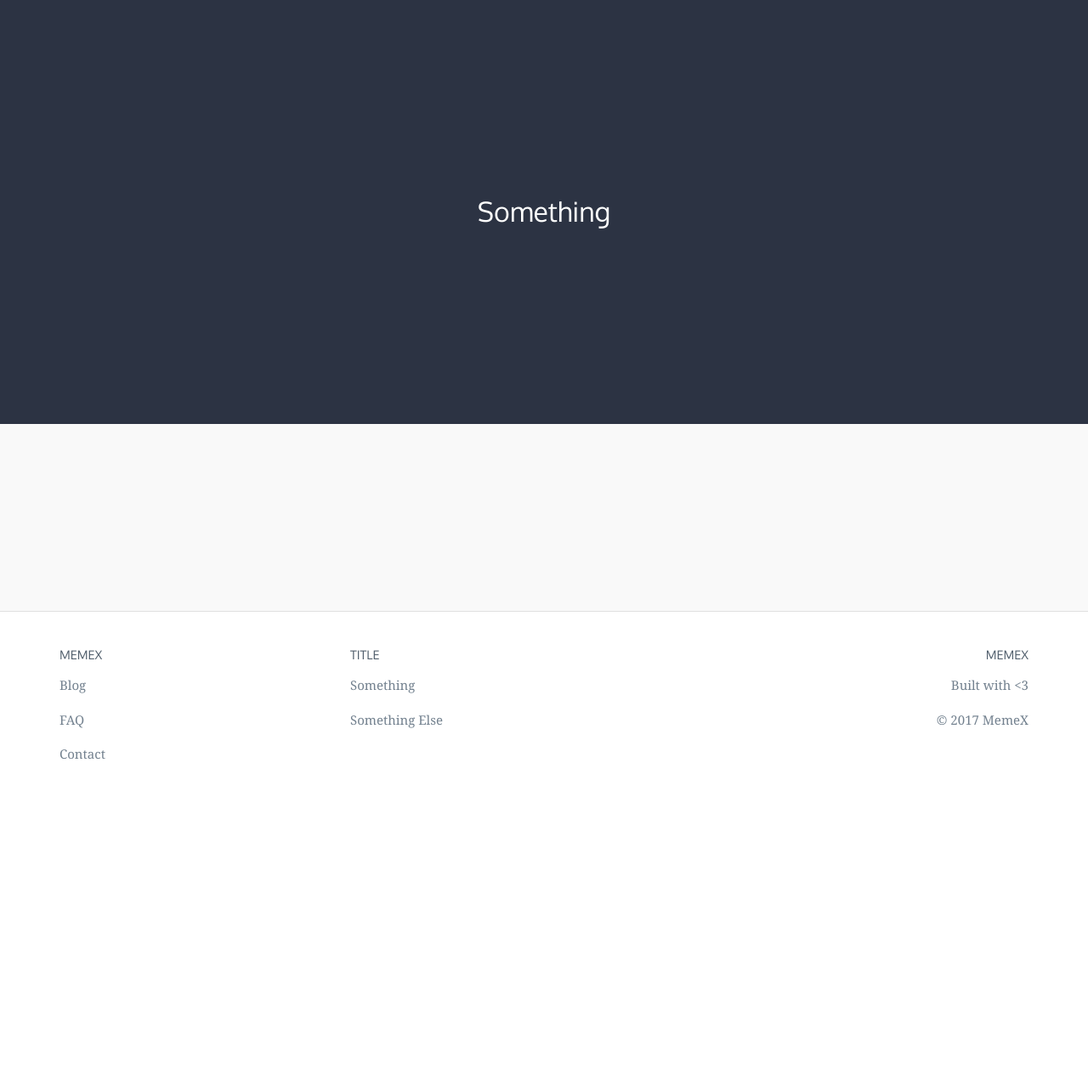
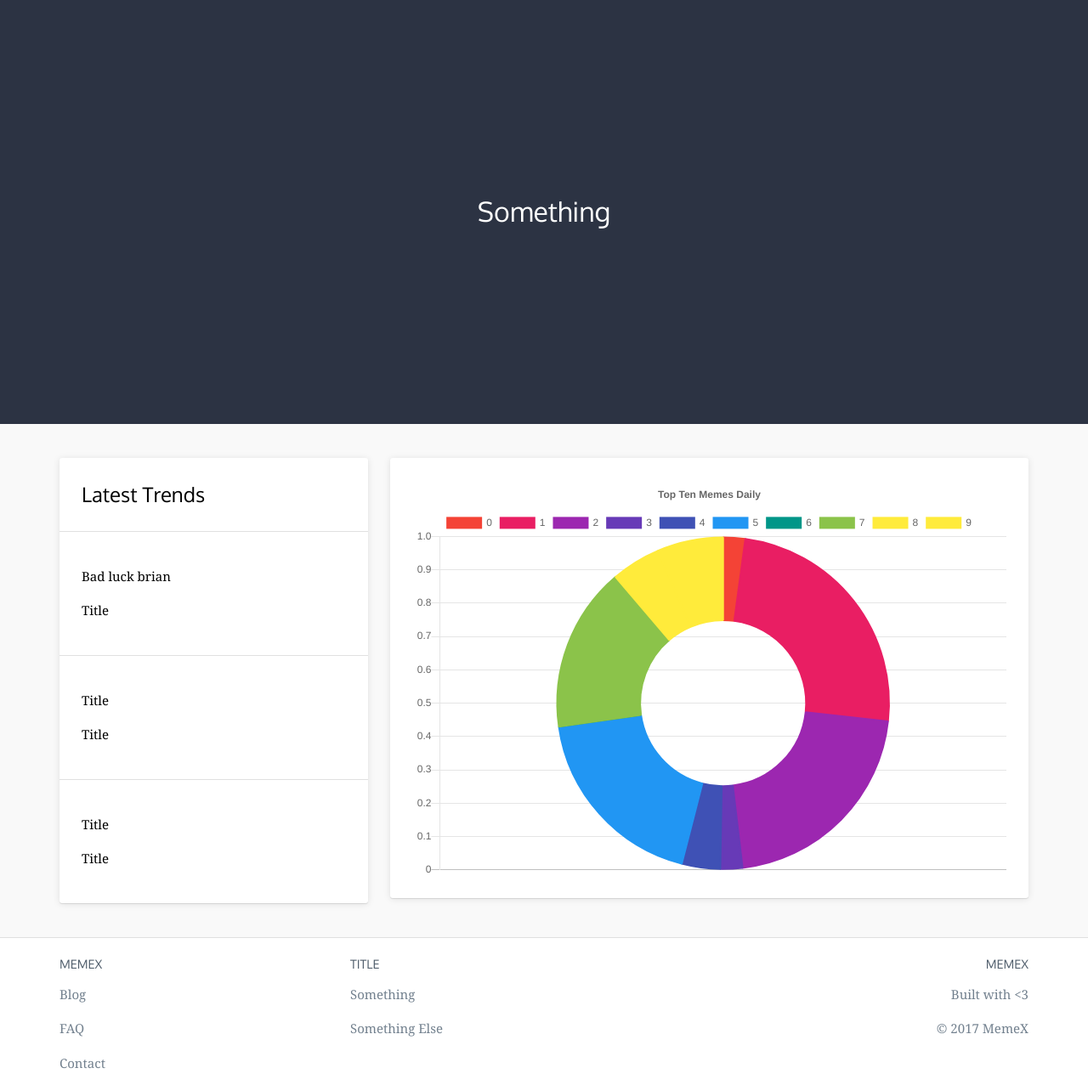
Before and after one commit to SDupZ/memex, a Django app: page / in a window 1280 px wide. Shown: the part 102-1379 px from the top of the page at 85% size. Before the commit the page ends 996 px from the top, so only its background shows below. Run offline with Django 3.2, Linux system fonts and the light colour scheme; some libraries are stand-ins or nearby versions.

Commit message:
Started adding in trends card

```diff
--- a/package.json
+++ b/package.json
@@ -5,6 +5,6 @@
   "author": "Meme Bros",
   "license": "ISC",
   "dependencies": {
-    "chart.js": "^2.4.0"
+    "node-sass": "^4.3.0"
   }
 }
--- a/static/css/main.css
+++ b/static/css/main.css
@@ -2323,7 +2323,8 @@
   transition-duration: 0.3s;
   transition-timing-function: cubic-bezier(0.55, 0.055, 0.675, 0.19); }
   .hamburger--spin .hamburger-inner::before {
-    transition: top 0.1s 0.34s ease-in, opacity 0.1s ease-in; }
+    transition: top 0.1s 0.34s ease-in,
+ opacity 0.1s ease-in; }
   .hamburger--spin .hamburger-inner::after {
     transition: bottom 0.1s 0.34s ease-in, transform 0.3s cubic-bezier(0.55, 0.055, 0.675, 0.19); }
 
@@ -2336,7 +2337,8 @@
     background-color: #fff;
     top: 0;
     opacity: 0;
-    transition: top 0.1s ease-out, opacity 0.1s 0.14s ease-out; }
+    transition: top 0.1s ease-out,
+ opacity 0.1s 0.14s ease-out; }
   .hamburger--spin.is-active .hamburger-inner::after {
     background-color: #fff;
     bottom: 0;
@@ -2350,7 +2352,8 @@
   transition-duration: 0.3s;
   transition-timing-function: cubic-bezier(0.55, 0.055, 0.675, 0.19); }
   .hamburger--spin-r .hamburger-inner::before {
-    transition: top 0.1s 0.34s ease-in, opacity 0.1s ease-in; }
+    transition: top 0.1s 0.34s ease-in,
+ opacity 0.1s ease-in; }
   .hamburger--spin-r .hamburger-inner::after {
     transition: bottom 0.1s 0.34s ease-in, transform 0.3s cubic-bezier(0.55, 0.055, 0.675, 0.19); }
 
@@ -2361,7 +2364,8 @@
   .hamburger--spin-r.is-active .hamburger-inner::before {
     top: 0;
     opacity: 0;
-    transition: top 0.1s ease-out, opacity 0.1s 0.14s ease-out; }
+    transition: top 0.1s ease-out,
+ opacity 0.1s 0.14s ease-out; }
   .hamburger--spin-r.is-active .hamburger-inner::after {
     bottom: 0;
     transform: rotate(-90deg);
@@ -2374,7 +2378,8 @@
   transition-duration: 0.1s;
   transition-timing-function: cubic-bezier(0.55, 0.055, 0.675, 0.19); }
   .hamburger--squeeze .hamburger-inner::before {
-    transition: top 0.1s 0.14s ease, opacity 0.1s ease; }
+    transition: top 0.1s 0.14s ease,
+ opacity 0.1s ease; }
   .hamburger--squeeze .hamburger-inner::after {
     transition: bottom 0.1s 0.14s ease, transform 0.1s cubic-bezier(0.55, 0.055, 0.675, 0.19); }
 
@@ -2385,7 +2390,8 @@
   .hamburger--squeeze.is-active .hamburger-inner::before {
     top: 0;
     opacity: 0;
-    transition: top 0.1s ease, opacity 0.1s 0.14s ease; }
+    transition: top 0.1s ease,
+ opacity 0.1s 0.14s ease; }
   .hamburger--squeeze.is-active .hamburger-inner::after {
     bottom: 0;
     transform: rotate(-90deg);
@@ -2512,6 +2518,13 @@ body {
     height: 208px;
     margin: 0 auto; }
 
+.base-card {
+  overflow: auto;
+  background: white;
+  box-shadow: 0 1px 1px rgba(0, 0, 0, 0.1), 0 1px 8px rgba(0, 0, 0, 0.1);
+  border-radius: 3px;
+  margin: 40px auto; }
+
 .divider-vertical {
   height: 18px;
   margin: 15px 5px 0 5px;
@@ -2525,8 +2538,7 @@ body {
   box-sizing: content-box;
   display: block;
   height: 0;
-  margin: 0;
-  padding: 20px; }
+  margin: 0; }
 
 .footer {
   text-align: center;
@@ -2534,6 +2546,7 @@ body {
   color: #72808E; }
 
 .footer__container {
+  margin-top: 20px;
   display: flex; }
 
 .footer__item-group {
@@ -2626,6 +2639,12 @@ body {
   margin: 55px auto; }
   .heading__page--white {
     color: #fff; }
+
+.heading__3 {
+  display: block;
+  font-size: 1.5em;
+  font-weight: 500;
+  color: #000; }
 
 .heading__content {
   display: block;
@@ -2837,6 +2856,9 @@ div.menu li.animate {
   margin-left: -50%;
   transition-delay: 0.2s; }
 
+.metrics-tile__section {
+  padding: 26px; }
+
 p {
   margin: 12px 0 12px 0;
   line-height: 20px;
@@ -2844,11 +2866,6 @@ p {
   font-weight: 400; }
 
 .blog__content {
-  overflow: auto;
-  background: white;
-  border-radius: 3px;
-  margin: 60px auto;
-  box-shadow: 0 1px 1px rgba(0, 0, 0, 0.1), 0 1px 8px rgba(0, 0, 0, 0.1);
   padding-left: 26px;
   padding-right: 26px;
   padding-bottom: 26px; }
--- /dev/null
+++ b/static/js/src/handleHomepageCharts.js
@@ -0,0 +1,57 @@
+var days = [];
+var data = [];
+
+for(var i=0;i<10;i++){
+  days[i] = i;
+  data[i] = getRandomInt(0,50);
+}
+
+var ctx = document.getElementById("myChart");
+var myChart = new Chart(ctx, {
+    type: 'doughnut',
+    data: {
+        labels: days,
+        datasets: [{
+            label: 'Popularity of X',
+            data: data,
+            backgroundColor: [
+              'rgba(244, 67, 54, 1)',
+              'rgba(233, 30, 99, 1)',
+              'rgba(156, 39, 176, 1)',
+              'rgba(103, 58, 183, 1)',
+              'rgba(63, 81, 181, 1)',
+              'rgba(33, 150, 243, 1)',
+              'rgba(0, 150, 136, 1)',
+              'rgba(139, 195, 74, 1)',
+              'rgba(255, 235, 59, 1)',
+              'rgba(255, 235, 59, 1)',
+            ],
+            borderColor: [
+              'rgba(244, 67, 54, 1)',
+              'rgba(233, 30, 99, 1)',
+              'rgba(156, 39, 176, 1)',
+              'rgba(103, 58, 183, 1)',
+              'rgba(63, 81, 181, 1)',
+              'rgba(33, 150, 243, 1)',
+              'rgba(0, 150, 136, 1)',
+              'rgba(139, 195, 74, 1)',
+              'rgba(255, 235, 59, 1)',
+              'rgba(255, 235, 59, 1)',
+            ],
+            borderWidth: 2
+        }]
+    },
+    options: {
+        title: {
+            display: true,
+            text: "Top Ten Memes Daily",
+        },
+        scales: {
+            yAxes: [{
+                ticks: {
+                    beginAtZero:true
+                }
+            }]
+        }
+    }
+});
--- /dev/null
+++ b/static/js/src/helperFunctions.js
@@ -0,0 +1,5 @@
+function getRandomInt(min, max) {
+    min = Math.ceil(min);
+    max = Math.floor(max);
+    return Math.floor(Math.random() * (max - min)) + min;
+}
--- /dev/null
+++ b/static/sass/components/_card.scss
@@ -0,0 +1,12 @@
+.base-card {
+    overflow: auto;
+    background: white;
+    box-shadow: 0 1px 1px rgba(0,0,0,0.1), 0 1px 8px rgba(0,0,0,0.1);
+    border-radius: 3px;
+
+    margin: 40px auto;
+}
+
+.base-card__content {
+
+}
--- a/static/sass/components/_dividers.scss
+++ b/static/sass/components/_dividers.scss
@@ -13,5 +13,4 @@
     display: block;
     height: 0;
     margin: 0;
-    padding: 20px;
 }
--- a/static/sass/components/_footer.scss
+++ b/static/sass/components/_footer.scss
@@ -6,6 +6,7 @@
 }
 
 .footer__container {
+  margin-top: 20px;
     display: flex;
 }
 
--- a/static/sass/components/_headings.scss
+++ b/static/sass/components/_headings.scss
@@ -9,6 +9,13 @@
     &--white {
         color: $white;
     }
+}
+
+.heading__3 {
+    display: block;
+    font-size: 1.5em;
+    font-weight: 500;
+    color: $black;
 }
 
 
--- /dev/null
+++ b/static/sass/components/_metrics-tile.scss
@@ -0,0 +1,3 @@
+.metrics-tile__section {
+    padding: 26px;
+}
--- a/static/sass/main.scss
+++ b/static/sass/main.scss
@@ -17,12 +17,14 @@
 
 // Components
 @import 'components/blog-tile';
+@import 'components/card';
 @import 'components/dividers';
 @import 'components/footer';
 @import 'components/header';
 @import 'components/headings';
 @import 'components/jumbotron';
 @import 'components/menu';
+@import 'components/metrics-tile';
 @import 'components/text';
 
 
--- a/static/sass/pages/_blog.scss
+++ b/static/sass/pages/_blog.scss
@@ -1,9 +1,4 @@
 .blog__content {
-    overflow: auto;
-    background: white;
-    border-radius: 3px;
-    margin: 60px auto;
-    box-shadow: 0 1px 1px rgba(0,0,0,0.1), 0 1px 8px rgba(0,0,0,0.1);
     padding-left: 26px;
     padding-right: 26px;
     padding-bottom: 26px;
--- a/templates/base.html
+++ b/templates/base.html
@@ -35,6 +35,7 @@
         <script type="text/javascript" src="/static/js/vendors/jquery-3.1.1.min.js"></script>
 
         <!-- Source -->
+        <script type="text/javascript" src="/static/js/src/helperFunctions.js"></script>
         <script type="text/javascript" src="/static/js/src/handleMenu.js"></script>
 
         {% block scripts %}{% endblock %}
--- a/templates/blog.html
+++ b/templates/blog.html
@@ -9,7 +9,7 @@
 {% block main-content %}
     <div class="page page--blog">
         <div class="container container--thin">
-            <div class="blog__content">
+            <div class="base-card blog__content">
                 <div class="heading__page">
                     {{ blog.title }}
                 </div>
--- a/templates/home.html
+++ b/templates/home.html
@@ -10,8 +10,51 @@
         </div>
 
         <div class="container">
+            <div class="grid grid--center">
+                <div class="grid__item desktop--one-third">
+                    <div class="base-card">
+                        <div class="metrics-tile__section">
+                            <div class="heading__3">Latest Trends</div>
+                        </div>
+
+                        <hr class="divider-horizontal"/>
+
+                        <div class="metrics-tile__section">
+                            <p>Bad luck brian</p>
+                            <p>Title</p>
+                        </div>
+
+                        <hr class="divider-horizontal"/>
+
+                        <div class="metrics-tile__section">
+                            <p>Title</p>
+                            <p>Title</p>
+                        </div>
+
+                        <hr class="divider-horizontal"/>
+
+                        <div class="metrics-tile__section">
+                            <p>Title</p>
+                            <p>Title</p>
+                        </div>
+
+                    </div>
+                </div>
+
+                <div class="grid__item desktop--two-thirds">
+                    <div class="base-card metrics-tile__section">
+                        <canvas id="myChart" width="300" height="200"></canvas>
+                    </div>
+                </div>
+
+            </div>
         </div>
     </div>
 
 
 {% endblock main-content %}
+
+{% block scripts %}
+    <script type="text/javascript" src="https://cdnjs.cloudflare.com/ajax/libs/Chart.js/2.4.0/Chart.min.js"></script>
+    <script type="text/javascript" src="/static/js/src/handleHomepageCharts.js"></script>
+{% endblock scripts %}
```
Also changed, not shown: readme.md, static/js/src/handleChart.js (deleted).
